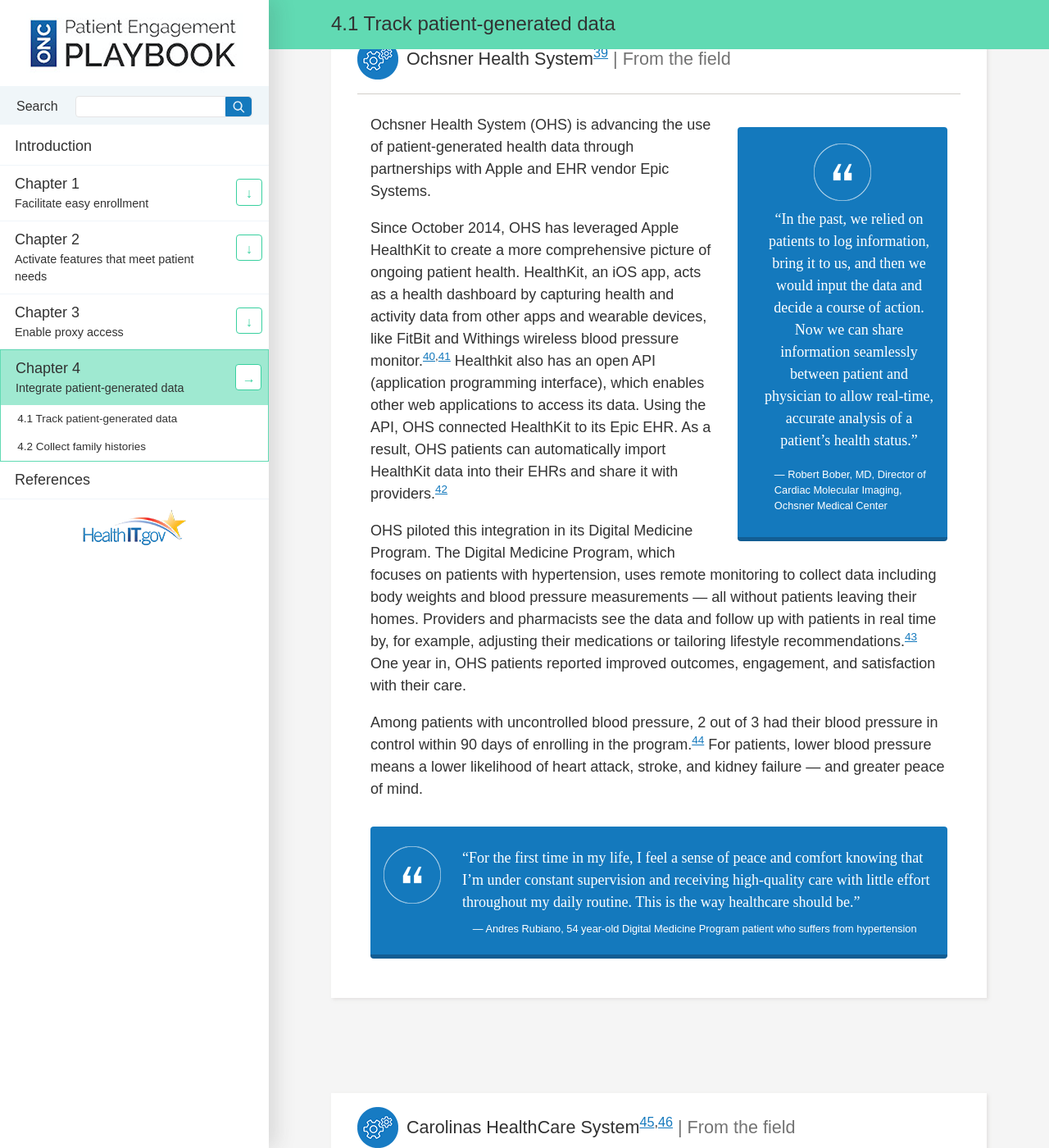
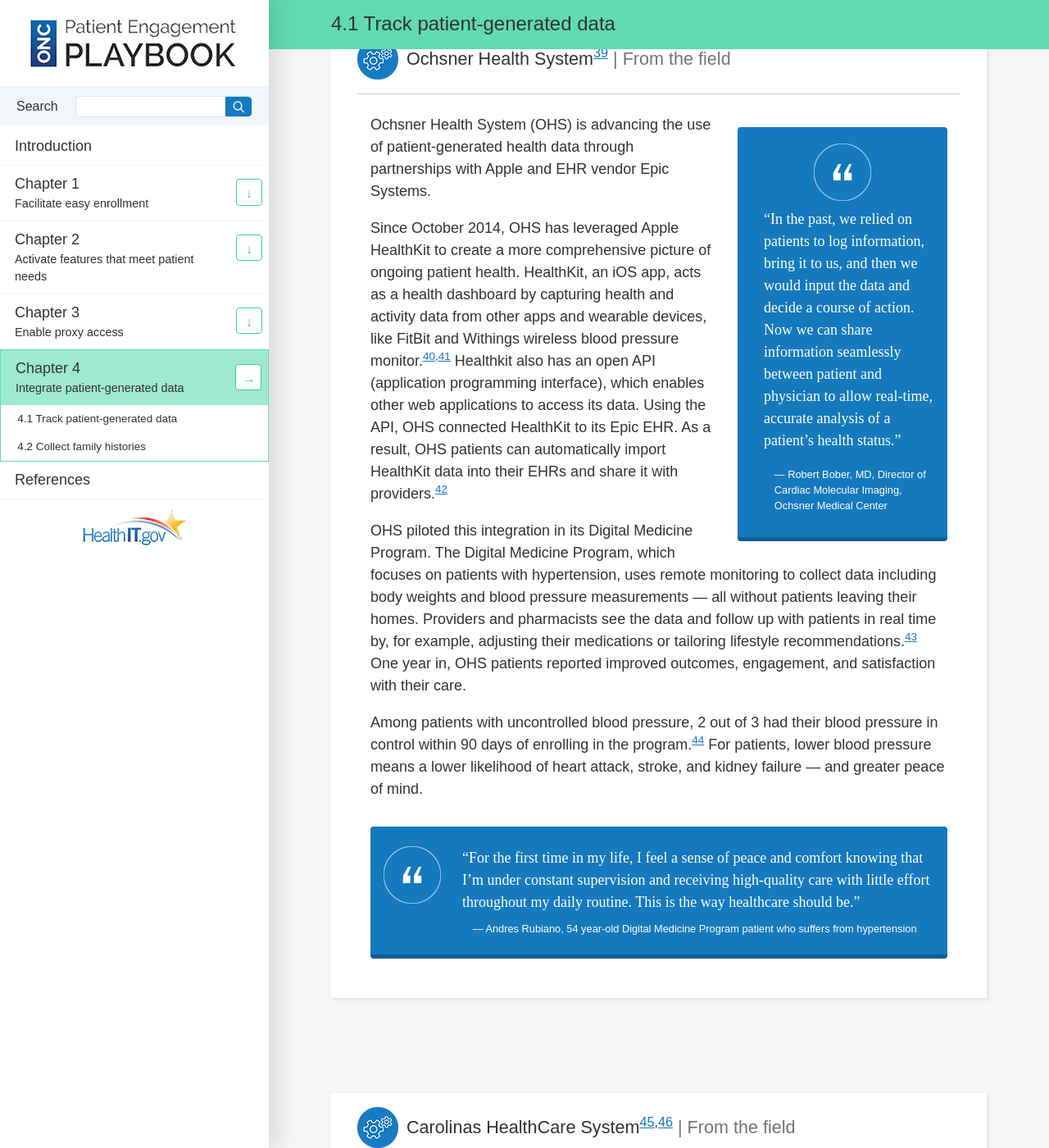
Before and after one commit to SriGovHealth/ONCHITPlaybook, a Jekyll site: the page built from _content/chapter-4.html, in a window 1280 px wide and 1400 px high, scrolled down 1226 px. Shown: the whole window at 82% size. Built offline with Jekyll 4.4.1, drawn with Linux system fonts in a browser that asks for light colours; some of the changed text lies outside the part shown.

Commit message:
Quote adjustments

```diff
--- a/_content/chapter-1.html
+++ b/_content/chapter-1.html
@@ -162,7 +162,8 @@ next-url: "/chapter-2/"
           <div class="quote-block quote-wide">
             <img src="{{ "/img/icon-quote.png" | prepend: site.baseurl }}" alt="" class="quote-icon">
             <div class="quote-content">
-              <p>“&hellip;The front office staff and physicians communicate that part of what it means to be a patient in a particular practice is using the portal. A slight shift of attitude can go a long way. It is the difference between asking whether a patient would like to register for the portal versus communicating that portal registration is expected and is integral to the care process.”</p>
+              <p>“&hellip;The front office staff and physicians communicate that part of what it means to be a patient in a particular practice is using the portal. A slight shift of attitude can go a long way.</p>
+              <p>It is the difference between asking whether a patient would like to register for the portal versus communicating that portal registration is expected and is integral to the care process.”</p>
               <p class="quote-source">&mdash; Josh Gray, Vice President of athenaResearch</p>
             </div>
           </div>
--- a/_content/chapter-4.html
+++ b/_content/chapter-4.html
@@ -150,7 +150,8 @@ next-url: "/references/"
           <div class="quote-block quote-wide">
             <img src="{{ "/img/icon-quote.png" | prepend: site.baseurl }}" alt="" class="quote-icon">
             <div class="quote-content">
-              <p>“With our hospitals liable for thirty-day readmissions through CMS penalties, such interventions are becoming mainstay in the management of high risk patients. As health technologies become more accessible and commoditized, programs like Connected Cardiac Care will be more affordable, and achieve an obvious return on investment.”</p>
+              <p>“With our hospitals liable for thirty-day readmissions through CMS penalties, such interventions are becoming mainstay in the management of high risk patients.</p>
+              <p>As health technologies become more accessible and commoditized, programs like Connected Cardiac Care will be more affordable, and achieve an obvious return on investment.”</p>
               <p class="quote-source">&mdash; Joseph C. Kvedar, MD, Vice President, Connected Health, Partners HealthCare</p>
             </div>
           </div>
--- a/_sass/_patterns.scss
+++ b/_sass/_patterns.scss
@@ -85,7 +85,7 @@
 
   .quote-content {
     font-family: $font-header-alt;
-    text-align: center;
+    //text-align: center;
     padding-left: 1em;
   }
 
```
